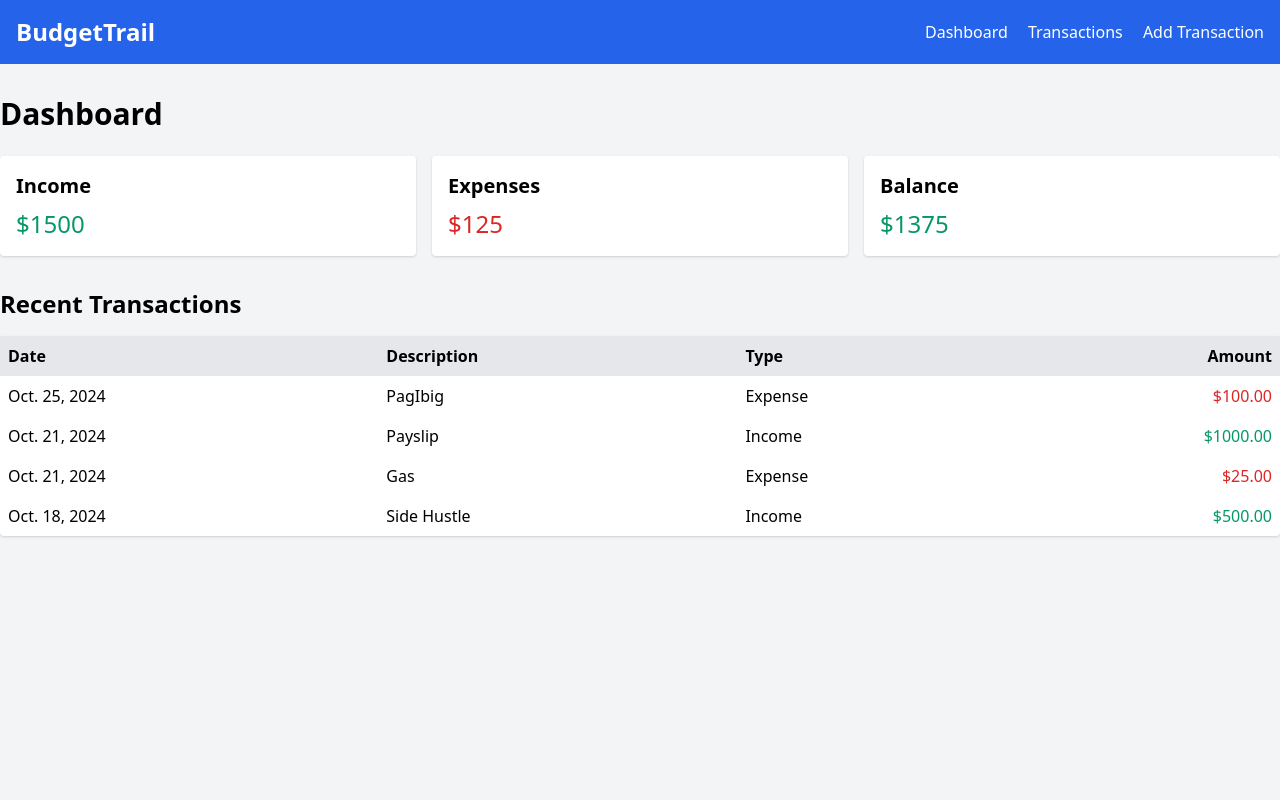
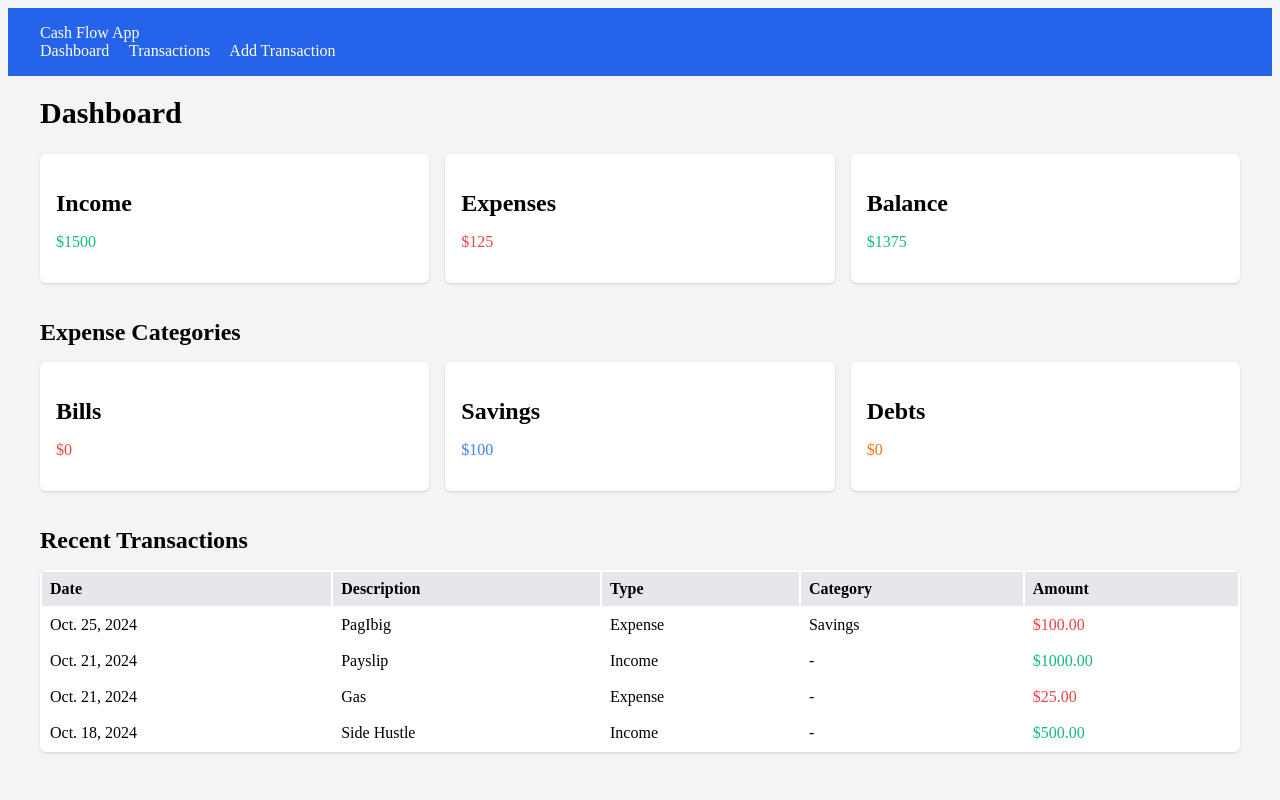
Before and after one commit to domzlearner/cashflow, a Django app: page / in a window 1280 px wide. Run offline with Django 5.2, Linux system fonts and the light colour scheme; data comes from the database, SQL or seed files in the repository.

Commit message:
add main.css and update html

```diff
--- a/BudgetTrail/settings.py
+++ b/BudgetTrail/settings.py
@@ -116,7 +116,11 @@ USE_TZ = True
 # Static files (CSS, JavaScript, Images)
 # https://docs.djangoproject.com/en/5.0/howto/static-files/
 
-STATIC_URL = 'static/'
+STATIC_URL = '/static/'
+
+STATICFILES_DIRS = [
+    BASE_DIR / "static",
+]
 
 # Default primary key field type
 # https://docs.djangoproject.com/en/5.0/ref/settings/#default-auto-field
--- a/main/templates/main/base.html
+++ b/main/templates/main/base.html
@@ -1,23 +1,25 @@
+
+{% load static %}
 <!DOCTYPE html>
 <html lang="en">
 <head>
     <meta charset="UTF-8">
     <meta name="viewport" content="width=device-width, initial-scale=1.0">
     <title>BudgetTrail</title>
-    <link href="https://cdn.jsdelivr.net/npm/tailwindcss@2.2.19/dist/tailwind.min.css" rel="stylesheet">
+    <link rel="stylesheet" href="{% static 'css/main.css' %}">
 </head>
 <body class="bg-gray-100">
-    <nav class="bg-blue-600 p-4 text-white">
-        <div class="container mx-auto flex justify-between items-center">
-            <a href="{% url 'dashboard' %}" class="text-2xl font-bold">BudgetTrail</a>
+    <nav>
+        <div class="container">
+            <a href="{% url 'dashboard' %}" class="text-2xl font-bold">Cash Flow App</a>
             <div>
-                <a href="{% url 'dashboard' %}" class="mr-4">Dashboard</a>
-                <a href="{% url 'transaction_list' %}" class="mr-4">Transactions</a>
+                <a href="{% url 'dashboard' %}">Dashboard</a>
+                <a href="{% url 'transaction_list' %}">Transactions</a>
                 <a href="{% url 'transaction_create' %}">Add Transaction</a>
             </div>
         </div>
     </nav>
-    <div class="container mx-auto mt-8">
+    <div class="container">
         {% block content %}
         {% endblock %}
     </div>
--- a/main/templates/main/dashboard.html
+++ b/main/templates/main/dashboard.html
@@ -1,40 +1,57 @@
 {% extends 'main/base.html' %}
 
 {% block content %}
-<h1 class="text-3xl font-bold mb-6">Dashboard</h1>
-<div class="grid grid-cols-3 gap-4 mb-8">
-    <div class="bg-white p-4 rounded shadow">
-        <h2 class="text-xl font-semibold mb-2">Income</h2>
-        <p class="text-2xl text-green-600">${{ income }}</p>
+<h1>Dashboard</h1>
+<div class="grid grid-cols-3">
+    <div class="card">
+        <h2>Income</h2>
+        <p class="text-green">${{ income }}</p>
     </div>
-    <div class="bg-white p-4 rounded shadow">
-        <h2 class="text-xl font-semibold mb-2">Expenses</h2>
-        <p class="text-2xl text-red-600">${{ expenses }}</p>
+    <div class="card">
+        <h2>Expenses</h2>
+        <p class="text-red">${{ expenses }}</p>
     </div>
-    <div class="bg-white p-4 rounded shadow">
-        <h2 class="text-xl font-semibold mb-2">Balance</h2>
-        <p class="text-2xl {% if balance >= 0 %}text-green-600{% else %}text-red-600{% endif %}">
+    <div class="card">
+        <h2>Balance</h2>
+        <p class="{% if balance >= 0 %}text-green{% else %}text-red{% endif %}">
             ${{ balance }}
         </p>
     </div>
 </div>
-<h2 class="text-2xl font-bold mb-4">Recent Transactions</h2>
-<table class="w-full bg-white rounded shadow">
+<h2>Expense Categories</h2>
+<div class="grid grid-cols-3">
+    <div class="card">
+        <h2>Bills</h2>
+        <p class="text-red">${{ expense_categories.bills }}</p>
+    </div>
+    <div class="card">
+        <h2>Savings</h2>
+        <p class="text-blue">${{ expense_categories.savings }}</p>
+    </div>
+    <div class="card">
+        <h2>Debts</h2>
+        <p class="text-orange">${{ expense_categories.debts }}</p>
+    </div>
+</div>
+<h2>Recent Transactions</h2>
+<table>
     <thead>
-        <tr class="bg-gray-200">
-            <th class="p-2 text-left">Date</th>
-            <th class="p-2 text-left">Description</th>
-            <th class="p-2 text-left">Type</th>
-            <th class="p-2 text-right">Amount</th>
+        <tr>
+            <th>Date</th>
+            <th>Description</th>
+            <th>Type</th>
+            <th>Category</th>
+            <th>Amount</th>
         </tr>
     </thead>
     <tbody>
         {% for transaction in transactions %}
         <tr>
-            <td class="p-2">{{ transaction.date }}</td>
-            <td class="p-2">{{ transaction.description }}</td>
-            <td class="p-2">{{ transaction.transaction_type|capfirst }}</td>
-            <td class="p-2 text-right {% if transaction.transaction_type == 'income' %}text-green-600{% else %}text-red-600{% endif %}">
+            <td>{{ transaction.date }}</td>
+            <td>{{ transaction.description }}</td>
+            <td>{{ transaction.transaction_type|capfirst }}</td>
+            <td>{{ transaction.expense_category|default:"-"|capfirst }}</td>
+            <td class="{% if transaction.transaction_type == 'income' %}text-green{% else %}text-red{% endif %}">
                 ${{ transaction.amount }}
             </td>
         </tr>
```
Also changed, not shown: main/templates/main/transaction_form.html (+6 -6 lines), main/templates/main/transaction_list.html (+13 -13 lines), static/css/main.css (renamed from main/templates/css/main.css).
